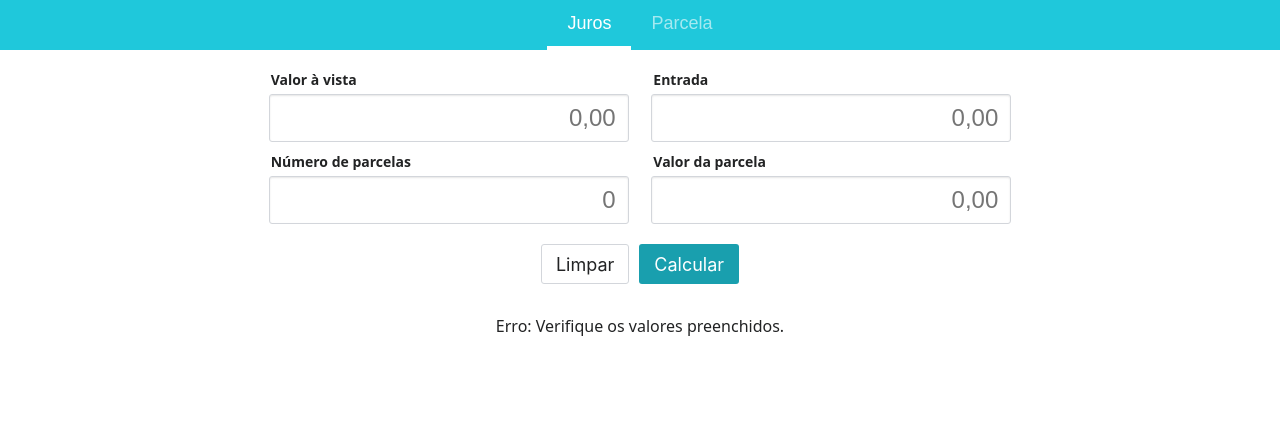
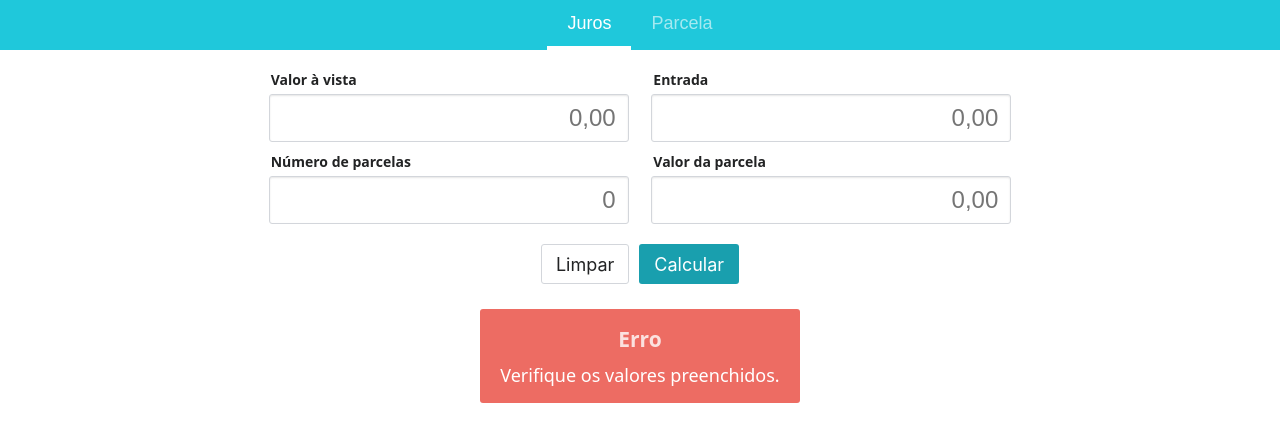
Before and after one commit to diogocampos/juros, a React (Create React App) app: page / in a window 1280 px wide. Both pictures are taken after typing "Sample", "Sample", "Sample", "Sample" into the empty fields and a click on the button "Calcular". Shown: the top 442 px of the page. Built offline with nearby package versions, Linux system fonts and the light colour scheme.

Commit message:
Improve rendering of results

```diff
--- /dev/null
+++ b/src/components/Results.css
@@ -0,0 +1,38 @@
+.Results {
+  max-width: 720px;
+  margin: 10px;
+  border-radius: 3px;
+  background-color: #1fc8db;
+  color: white;
+  display: flex;
+  flex-wrap: wrap;
+  justify-content: center;
+}
+
+.Results.error {
+  background-color: #ed6c63;
+}
+
+.Results-result {
+  padding: 16px 20px;
+  text-align: center;
+}
+
+.Results-label {
+  margin: 0;
+  font-size: 21px;
+}
+
+.Results-value {
+  margin: 10px 0 0 0;
+  font-size: 36px;
+}
+
+.Results.error .Results-value {
+  font-size: 18px;
+}
+
+.Results-label,
+.Results-unit {
+  opacity: 0.8;
+}
--- a/src/components/Results.js
+++ b/src/components/Results.js
@@ -1,22 +1,43 @@
+import classNames from 'classnames'
 import React from 'react'
 import { connect } from 'react-redux'
 
+import './Results.css'
+import { formatNumber } from './format'
 import { fieldProps } from '../constants'
 
 function Results(props) {
   const { results } = props
   if (!results) return null
 
-  return results !== 'error' ? (
-    <ul>
-      {Object.keys(results).map(name => (
-        <li key={name}>
-          {fieldProps[name].label}: {results[name]}
-        </li>
-      ))}
-    </ul>
-  ) : (
-    <p>Erro: Verifique os valores preenchidos.</p>
+  return (
+    <div className={classNames('Results', results === 'error' && 'error')}>
+      {results !== 'error' ? (
+        Object.keys(results).map(name => (
+          <Result
+            key={name}
+            {...fieldProps[name]}
+            value={formatNumber(results[name], fieldProps[name].decimals)}
+          />
+        ))
+      ) : (
+        <Result label="Erro" value="Verifique os valores preenchidos." />
+      )}
+    </div>
+  )
+}
+
+function Result(props) {
+  const { label, prefix, value, suffix } = props
+  return (
+    <div className="Results-result">
+      <h3 className="Results-label">{label}</h3>
+      <p className="Results-value">
+        {prefix && <span className="Results-unit">{prefix}</span>}
+        {value}
+        {suffix && <span className="Results-unit">{suffix}</span>}
+      </p>
+    </div>
   )
 }
 
```
